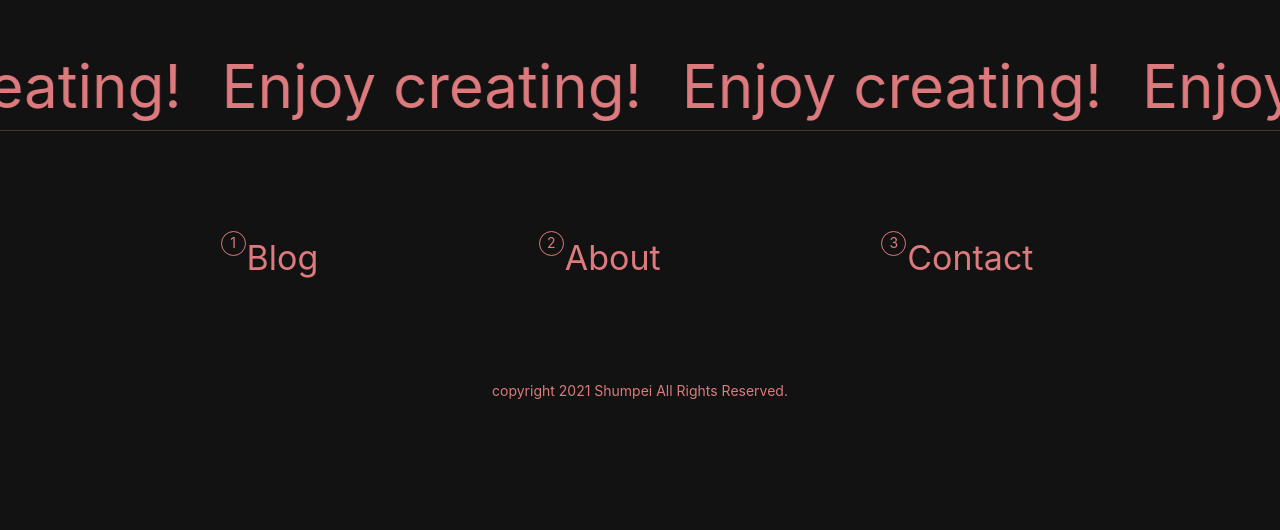
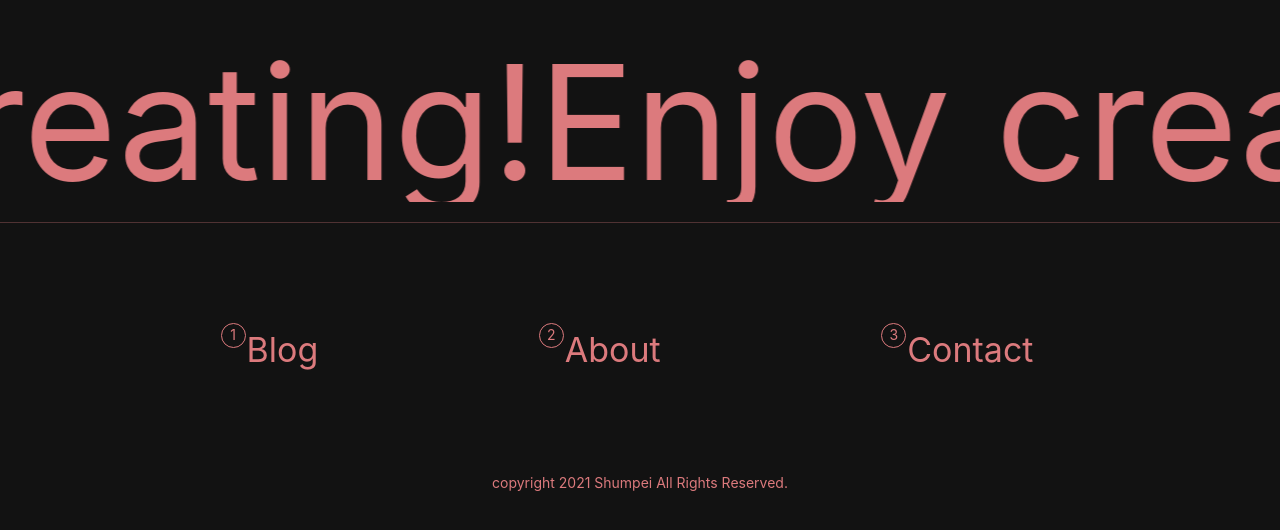
Before and after one commit to Shumpei0111/mbjs2021, a Next.js app: page / in a window 1280 px wide. Shown: the part 2771-3301 px from the top of the page. Before the commit the page ends 3237 px from the top, so only its background shows below. Built offline with nearby package versions, Linux system fonts and the light colour scheme.

Commit message:
Update マーキーの表示方法修正

```diff
--- a/src/components/topMarquee.js
+++ b/src/components/topMarquee.js
@@ -8,8 +8,6 @@ const TopMarquee = () => {
                 <p className={style.topMarquee__content}>Enjoy creating!</p>
                 <p className={style.topMarquee__content}>Enjoy creating!</p>
                 <p className={style.topMarquee__content}>Enjoy creating!</p>
-                <p className={style.topMarquee__content}>Enjoy creating!</p>
-                <p className={style.topMarquee__content}>Enjoy creating!</p>
             </div>
         </div>
     )
--- a/src/styles/module/_top-marquee.module.scss
+++ b/src/styles/module/_top-marquee.module.scss
@@ -1,49 +1,32 @@
 @use './variables.module' as v;
 
 .topMarquee {
-    width: 100%;
-    overflow: hidden;
-    box-sizing: border-box;
-    position: relative;
-    will-change: transform;
-    transform: translateZ(0px);
-    height: 11vh;
-    overflow: hidden;
-    max-width: none;
-    display: flex;
-    align-items: center;
+    height: 100%;
+    width: 100vw;
+    margin: 0 calc(-50vw + 50%) 0;
+
 
     &__inner {
-        width: 350%;
-        margin-top: 0;
-        margin-bottom: 0;
+        --wd: 70vw;
+        --d: 7s;
+        margin: 2rem 0;
+        overflow: hidden;
+        height: 100%;
         display: flex;
-        position: absolute;
-        animation: marquee 4s linear infinite;
-        animation-name: bettermarquee;
-        animation-iteration-count: infinite;
-        animation-timing-function: linear;
+        align-items: center;
     }
 
     &__content {
-        display: flex;
-        margin-right: 40px;
-        align-items: center;
-
-        font-size: 6rem;
+        display: inline-block;
+        white-space: nowrap;
+        will-change: transform;
+        animation: marquee 4s linear infinite;
+        animation-play-state: running;
+        font-size: 16rem;
     }
 }
 
 @keyframes marquee {
-    0% { left: 0%; }
-    100% { left: -100%; }
+    0% { transform: translateX(0); }
+    100% { transform: translateX(-100%); }
 }
-
-@keyframes bettermarquee {
-    from {
-        transform: translate3d(0,0,0);
-    }
-    to {
-        transform: translate3d(-30%,0,0);
-    }
-}
```
